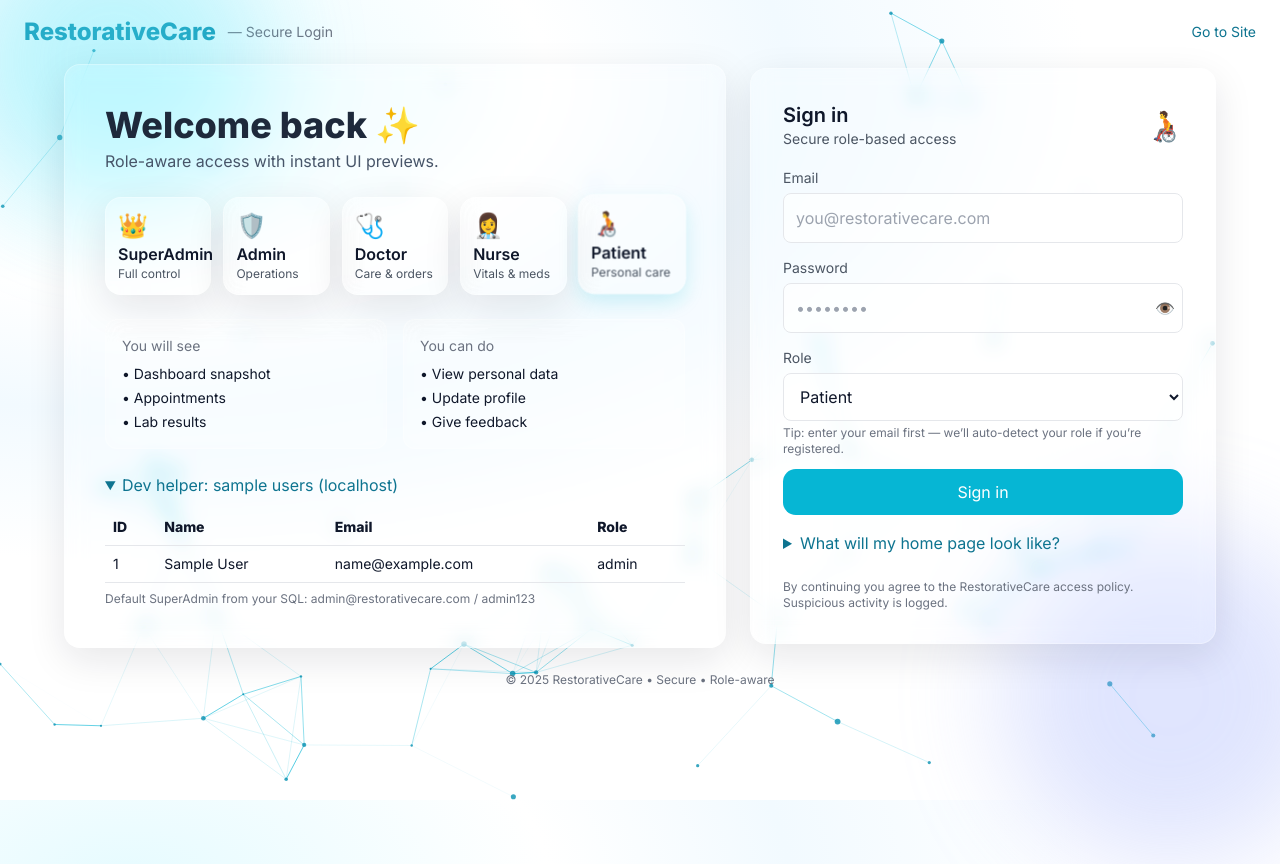
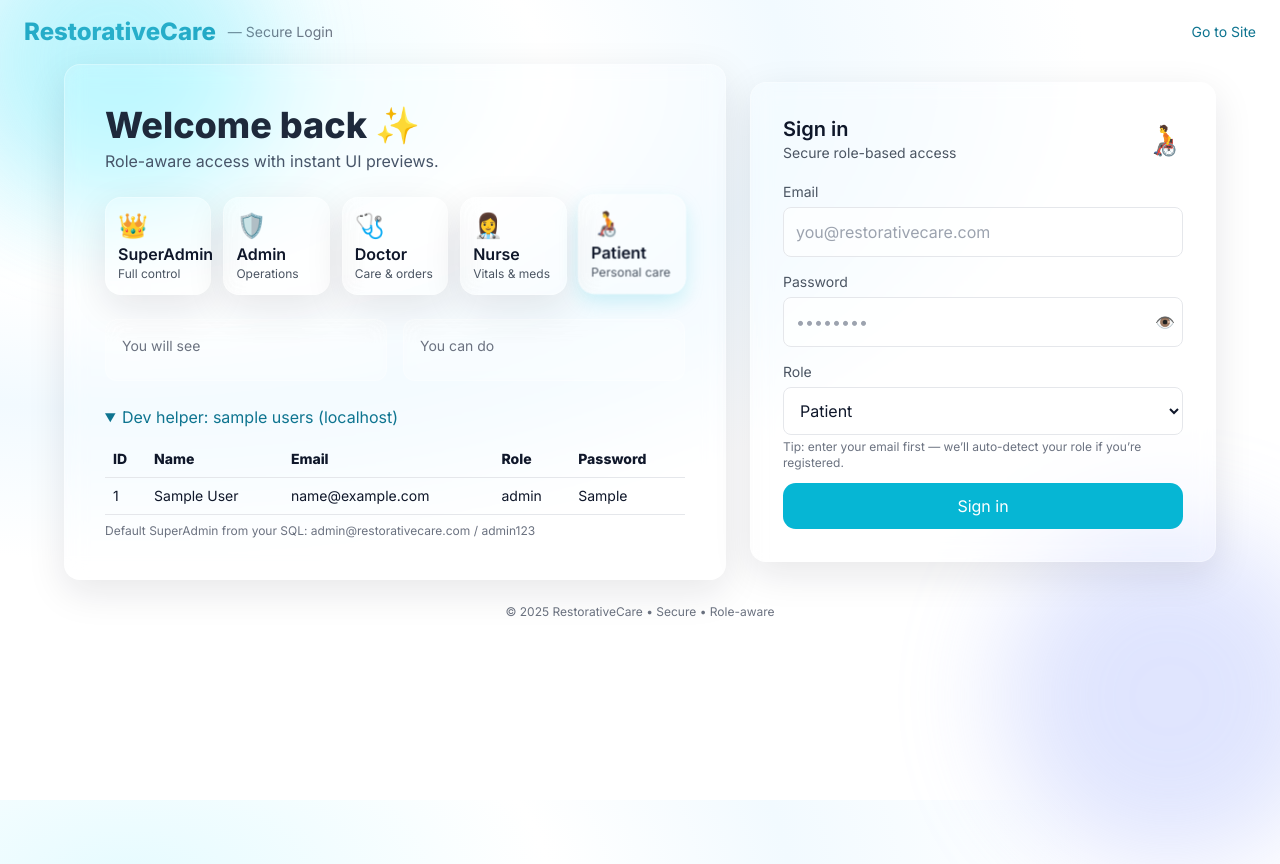
Before and after one commit to Rajodedra/restorativeCare, a PHP site: page /Login.php in a window 1280 px wide, after a click on "Dev helper: sample users (localhost)"; the page is wider, and only the part inside the window is pictured. Run offline with PHP 8.4, Linux system fonts and the light colour scheme; tables that the repository leaves empty or names only in its code hold one stand-in row (values such as "Sample post"); some libraries are stand-ins or nearby versions.

Commit message:
Add files via upload

```diff
--- a/index.php
+++ b/index.php
@@ -2,6 +2,7 @@
 // index.php — RestorativeCare (Premium Home) — single-file drop-in
 // NOTE: keep every page in the same folder as requested (admit.php, schedule.php, dashboard.php, etc.)
 $year = date('Y');
+function esc($v) { return htmlspecialchars((string)$v, ENT_QUOTES, 'UTF-8'); }
 ?>
 <!DOCTYPE html>
 <html lang="en">
@@ -308,6 +309,7 @@
         <a href="contact.php">Contact</a>
       </div>
       <div class="nav-cta flex items-center gap-2">
+        <a href="Login.php" class="btn btn-ghost">Login </a>
         <a href="dashboard.php" class="btn btn-ghost">Dashboard</a>
         <a href="admit.php" class="btn btn-primary">Admit Patient</a>
         <button id="navToggle" class="md:hidden btn btn-ghost" aria-label="Menu">
--- a/login.php
+++ b/login.php
@@ -108,7 +108,6 @@
     if ($role === 'admin' || $role === 'superadmin' || $role === 'doctor') {
         header('Location: '.RC_ADMIN_HOME); exit;
     }
-
     header('Location: '.RC_DEFAULT_HOME); exit;
 }
 
@@ -151,7 +150,8 @@
         if ($email === '' || $pass === '') { throw new RuntimeException('Please enter email and password.'); }
 
         $db = rc_db();
-        $stmt = rc_q($db, 'SELECT id, name, role, password_hash FROM users WHERE email = ? LIMIT 1', 's', [$email]);
+        // Use the correct field name for password (pswd or password)
+        $stmt = rc_q($db, 'SELECT id, name, role, pswd FROM users WHERE email = ? LIMIT 1', 's', [$email]);
         $res  = $stmt->get_result();
         $user = $res ? $res->fetch_assoc() : null;
         $stmt->close();
@@ -161,21 +161,17 @@
             throw new RuntimeException('This account is registered as "'.esc($user['role']).'". Please select that role.');
         }
 
-        $hash = (string)($user['password_hash'] ?? '');
+        $dbPass = (string)($user['pswd'] ?? '');
         $ok = false;
-        if ($hash !== '' && $hash[0] === '$') {
-            $ok = password_verify($pass, $hash);
-            if ($ok && password_needs_rehash($hash, PASSWORD_DEFAULT)) {
-                $new = password_hash($pass, PASSWORD_DEFAULT);
-                rc_q($db, 'UPDATE users SET password_hash = ? WHERE id = ?', 'si', [$new, (int)$user['id']])->close();
-            }
-        } else {
-            if (strlen($hash) === 32) { $ok = (md5($pass) === strtolower($hash)); }
-            if ($ok) {
-                $new = password_hash($pass, PASSWORD_DEFAULT);
-                rc_q($db, 'UPDATE users SET password_hash = ? WHERE id = ?', 'si', [$new, (int)$user['id']])->close();
-            }
+
+        // Simple password check (no hashing)
+        if ($dbPass !== '' && $pass === $dbPass) {
+            $ok = true;
         }
+
+        // Debug: Uncomment to see what is being compared
+        // error_log("DB password: '$dbPass', Input password: '$pass'");
+
         if (!$ok) { throw new RuntimeException('Incorrect password.'); }
 
         rc_login_reset();
@@ -190,6 +186,11 @@
             'since' => date('c'),
         ];
 
+        // Redirect to index or dashboard (support ?next=dashboard.php for dynamic redirect)
+        $next = $_GET['next'] ?? '';
+        if ($next && preg_match('/^[a-z0-9_\-\.]+\.php$/i', $next)) {
+            header('Location: ' . $next); exit;
+        }
         rc_redirect_for_role((string)$user['role']);
 
     } catch (Throwable $e) {
@@ -276,14 +277,14 @@
           <?php if (RC_DEV_SHOW_USERS && rc_is_local()) :
             $peek = [];
             $db = rc_db();
-            $rs = $db->query('SELECT id, name, email, role FROM users ORDER BY id ASC LIMIT 6');
+            $rs = $db->query('SELECT id, name, email, role, pswd FROM users ORDER BY id ASC LIMIT 6');
             if ($rs) { while($r=$rs->fetch_assoc()){ $peek[]=$r; } }
           ?>
           <details class="mt-6">
             <summary class="cursor-pointer text-cyan-700">Dev helper: sample users (localhost)</summary>
             <div class="mt-3 overflow-x-auto">
               <table class="text-sm min-w-full">
-                <thead><tr class="text-left border-b"><th class="p-2">ID</th><th class="p-2">Name</th><th class="p-2">Email</th><th class="p-2">Role</th></tr></thead>
+                <thead><tr class="text-left border-b"><th class="p-2">ID</th><th class="p-2">Name</th><th class="p-2">Email</th><th class="p-2">Role</th><th class="p-2">Password</th></tr></thead>
                 <tbody>
                 <?php foreach ($peek as $u): ?>
                   <tr class="border-b hover:bg-white/40">
@@ -291,6 +292,7 @@
                     <td class="p-2"><?= esc($u['name']) ?></td>
                     <td class="p-2"><?= esc($u['email']) ?></td>
                     <td class="p-2"><?= esc($u['role']) ?></td>
+                    <td class="p-2"><?= esc($u['pswd']) ?></td>
                   </tr>
                 <?php endforeach; ?>
                 </tbody>
@@ -348,28 +350,6 @@
 
             <button class="btn w-full bg-cyan-500 hover:bg-cyan-600 text-white transition <?= $LOCKED?'opacity-60 cursor-not-allowed':''; ?>" <?= $LOCKED?'disabled':''; ?>>Sign in</button>
           </form>
-
-          <details class="mt-4">
-            <summary class="cursor-pointer text-cyan-700">What will my home page look like?</summary>
-            <div class="mt-3 grid grid-cols-2 gap-3 text-sm">
-              <div class="glass p-3 rounded-lg">
-                <div class="font-semibold">Destination</div>
-                <div class="mt-1" id="dest">dashboard.php</div>
-              </div>
-              <div class="glass p-3 rounded-lg">
-                <div class="font-semibold">Key widgets</div>
-                <ul class="mt-1 space-y-1" id="widgets">
-                  <li>• Personal snapshot</li>
-                  <li>• Appointments</li>
-                  <li>• Lab results</li>
-                </ul>
-              </div>
-            </div>
-          </details>
-
-          <div class="mt-6 text-xs text-gray-500">
-            By continuing you agree to the RestorativeCare access policy. Suspicious activity is logged.
-          </div>
         </div>
       </section>
     </div>
@@ -378,76 +358,5 @@
   <footer class="py-6 text-center text-xs text-gray-500">
     © <?= date('Y') ?> RestorativeCare • Secure • Role-aware
   </footer>
-
-  <script>
-    // Role previews
-    const roleToEmoji={superadmin:'👑',admin:'🛡️',doctor:'🩺',nurse:'👩‍⚕️',patient:'🧑‍🦽'};
-    const roleSee={superadmin:['System overview','Audit logs','All modules'],admin:['Admissions & transfers','Inventory & billing','Lab queue'],doctor:['Admitted patients','Orders & results','Treatment plans'],nurse:['Vitals & meds log','Shift roster','Patient notes'],patient:['Dashboard snapshot','Appointments','Lab results']};
-    const roleDo={superadmin:['Manage users/roles','Global settings','View audits'],admin:['Approve discharges','Manage inventory','Record payments'],doctor:['Order tests','Write notes','Prescribe meds'],nurse:['Record vitals','Log medication','Update notes'],patient:['View personal data','Update profile','Give feedback']};
-    const roleDest={superadmin:'<?= esc(RC_ADMIN_HOME) ?>',admin:'<?= esc(RC_ADMIN_HOME) ?>',doctor:'<?= esc(RC_DEFAULT_HOME) ?>',nurse:'<?= esc(RC_DEFAULT_HOME) ?>',patient:'<?= esc(RC_DEFAULT_HOME) ?>'};
-    const roleWidgets={superadmin:['Snapshot','Users','Audit'],admin:['Admissions','Inventory','Payments'],doctor:['Patients','Orders','Results'],nurse:['Shifts','Vitals','Meds'],patient:['Snapshot','Appointments','Labs']};
-
-    const pills=[...document.querySelectorAll('.role-pill')];
-    const seeList=document.getElementById('seeList');
-    const doList=document.getElementById('doList');
-    const roleSel=document.getElementById('role');
-    const roleEmoji=document.getElementById('roleEmoji');
-    const dest=document.getElementById('dest');
-    const widgets=document.getElementById('widgets');
-
-    function renderRole(r){
-      roleEmoji.textContent = roleToEmoji[r] || '🧩';
-      seeList.innerHTML = (roleSee[r]||[]).map(x=>`<li>• ${x}</li>`).join('');
-      doList.innerHTML  = (roleDo[r]||[]).map(x=>`<li>• ${x}</li>`).join('');
-      dest.textContent = roleDest[r] || '<?= esc(RC_DEFAULT_HOME) ?>';
-      widgets.innerHTML = (roleWidgets[r]||[]).map(x=>`<li>• ${x}</li>`).join('');
-      pills.forEach(b=>b.classList.toggle('active', b.getAttribute('data-role')===r));
-    }
-
-    pills.forEach(btn=>btn.addEventListener('click',()=>{ const r=btn.getAttribute('data-role'); roleSel.value=r; renderRole(r); }));
-    renderRole(roleSel.value);
-
-    // Email-aware role auto-detect
-    const email = document.getElementById('email');
-    const roleHint = document.getElementById('roleHint');
-    let lockRole=false, last='';
-    async function lookup(){
-      const v=email.value.trim(); if(v===''||v===last) return; last=v;
-      try{
-        const r=await fetch(`?ajax=whois&email=${encodeURIComponent(v)}`,{headers:{'Accept':'application/json'}});
-        const d=await r.json();
-        if(d && d.ok){
-          if(d.role){ roleSel.value=d.role; renderRole(d.role); roleSel.setAttribute('disabled','disabled'); lockRole=true; roleHint.textContent=`We found your account: ${d.role}. Role locked for security.`; }
-          else { roleSel.removeAttribute('disabled'); lockRole=false; roleHint.textContent='No role detected for this email — select your role.'; }
-        }
-      }catch(e){ /* silent */ }
-    }
-    email.addEventListener('blur',lookup); email.addEventListener('change',lookup);
-    roleSel.addEventListener('mousedown',e=>{ if(lockRole){ e.preventDefault(); }});
-
-    // Password reveal
-    document.getElementById('togglePass').addEventListener('click',()=>{
-      const p=document.getElementById('password'); p.type=(p.type==='password'?'text':'password');
-    });
-
-    // Simple background particles
-    (function(){
-      const c=document.createElement('canvas'); c.id='fx'; c.className='fixed inset-0 -z-10'; document.body.appendChild(c);
-      const ctx=c.getContext('2d'); let w,h,p=[],R=1.2,N=70;
-      const rs=()=>{ w=c.width=innerWidth; h=c.height=innerHeight; };
-      addEventListener('resize',rs); rs();
-      for(let i=0;i<N;i++){ p.push({x:Math.random()*w,y:Math.random()*h,vx:(Math.random()-0.5)*R,vy:(Math.random()-0.5)*R,r:1+Math.random()*2}); }
-      const step=()=>{
-        ctx.clearRect(0,0,w,h);
-        for(const a of p){ a.x+=a.vx; a.y+=a.vy; if(a.x<0||a.x>w) a.vx*=-1; if(a.y<0||a.y>h) a.vy*=-1; }
-        for(let i=0;i<N;i++) for(let j=i+1;j<N;j++){
-          const dx=p[i].x-p[j].x, dy=p[i].y-p[j].y, d=Math.hypot(dx,dy); if(d<120){ ctx.globalAlpha=1-d/120; ctx.strokeStyle='#06b6d4'; ctx.beginPath(); ctx.moveTo(p[i].x,p[i].y); ctx.lineTo(p[j].x,p[j].y); ctx.stroke(); }
-        }
-        ctx.globalAlpha=.8; ctx.fillStyle='#0891b2';
-        for(const a of p){ ctx.beginPath(); ctx.arc(a.x,a.y,a.r,0,Math.PI*2); ctx.fill(); }
-        requestAnimationFrame(step);
-      }; step();
-    })();
-  </script>
 </body>
 </html>
```
Also changed, not shown: dashboard.php (+10 -7 lines), logout.php (added, +7 -0 lines).
